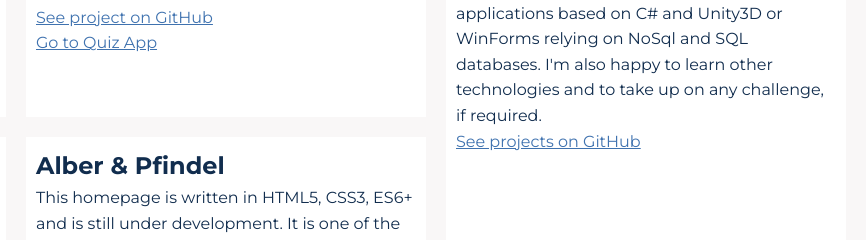
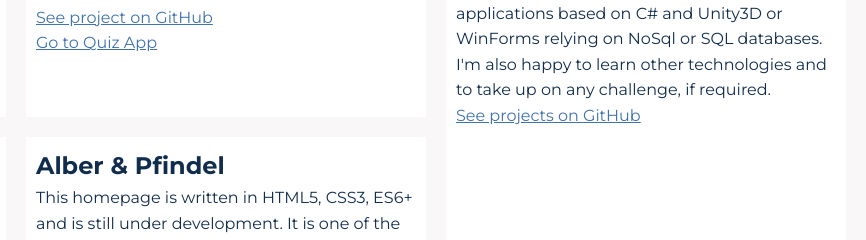
Before and after one commit to GERInFact/Portfolio-Site, a plain HTML site: page work.html in a window 1280 px wide. Shown: the part 497-737 px from the top of the page, 414-1280 px from the left. Drawn offline with Linux system fonts and the light colour scheme.

Commit message:
Revised Your Project text

```diff
--- a/work.html
+++ b/work.html
@@ -289,7 +289,7 @@
             </ul>
             <p>
               Furthermore I'm proficient in realizing software applications
-              based on C# and Unity3D or WinForms relying on NoSql and SQL
+              based on C# and Unity3D or WinForms relying on NoSql or SQL
               databases. I'm also happy to learn other technologies and to take
               up on any challenge, if required.
             </p>
```
